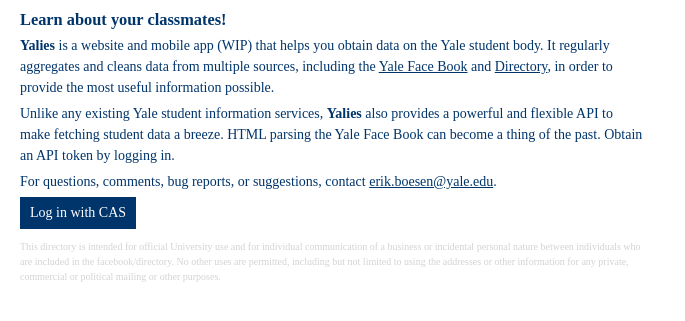
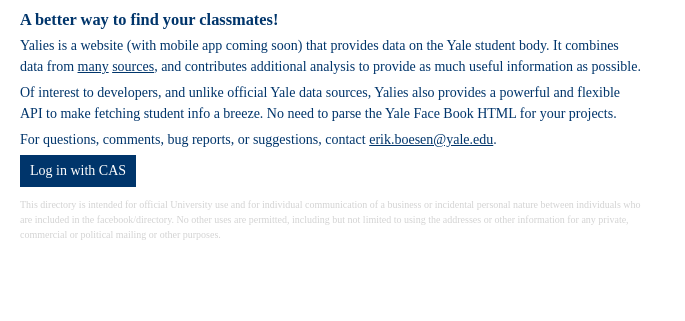
Before and after one commit to Yalies/api, a Flask app: page / in a window 1280 px wide. Shown: the part 92-413 px from the top of the page, without its empty margins (0-685 px from the left). Run offline with Flask 2, Linux system fonts and the light colour scheme; parts of the project's set-up code (start-up, migrations or seed data) failed here and were passed over; some web fonts are replaced.

Commit message:
Improve splash page

```diff
--- a/app/templates/splash.html
+++ b/app/templates/splash.html
@@ -1,9 +1,9 @@
 {% extends "base.html" %}
 
 {% block content %}
-<h3>Learn about your classmates!</h3>
-<p><strong>Yalies</strong> is a website and mobile app (WIP) that helps you obtain data on the Yale student body. It regularly aggregates and cleans data from multiple sources, including the <a href="https://students.yale.edu/facebook">Yale Face Book</a> and <a href="https://directory.yale.edu">Directory</a>, in order to provide the most useful information possible.</p>
-<p>Unlike any existing Yale student information services, <strong>Yalies</strong> also provides a powerful and flexible API to make fetching student data a breeze. HTML parsing the Yale Face Book can become a thing of the past. Obtain an API token by logging in.</p>
+<h3>A better way to find your classmates!</h3>
+<p>Yalies is a website (with mobile app coming soon) that provides data on the Yale student body. It combines data from <a href="https://students.yale.edu/facebook">many</a> <a href="https://directory.yale.edu">sources</a>, and contributes additional analysis to provide as much useful information as possible.</p>
+<p>Of interest to developers, and unlike official Yale data sources, Yalies also provides a powerful and flexible API to make fetching student info a breeze. No need to parse the Yale Face Book HTML for your projects.</p>
 <p>For questions, comments, bug reports, or suggestions, contact <a href="mailto:erik.boesen@yale.edu">erik.boesen@yale.edu</a>.</p>
 <a class="button" href="/login">Log in with CAS</a>
 {% endblock %}
```
